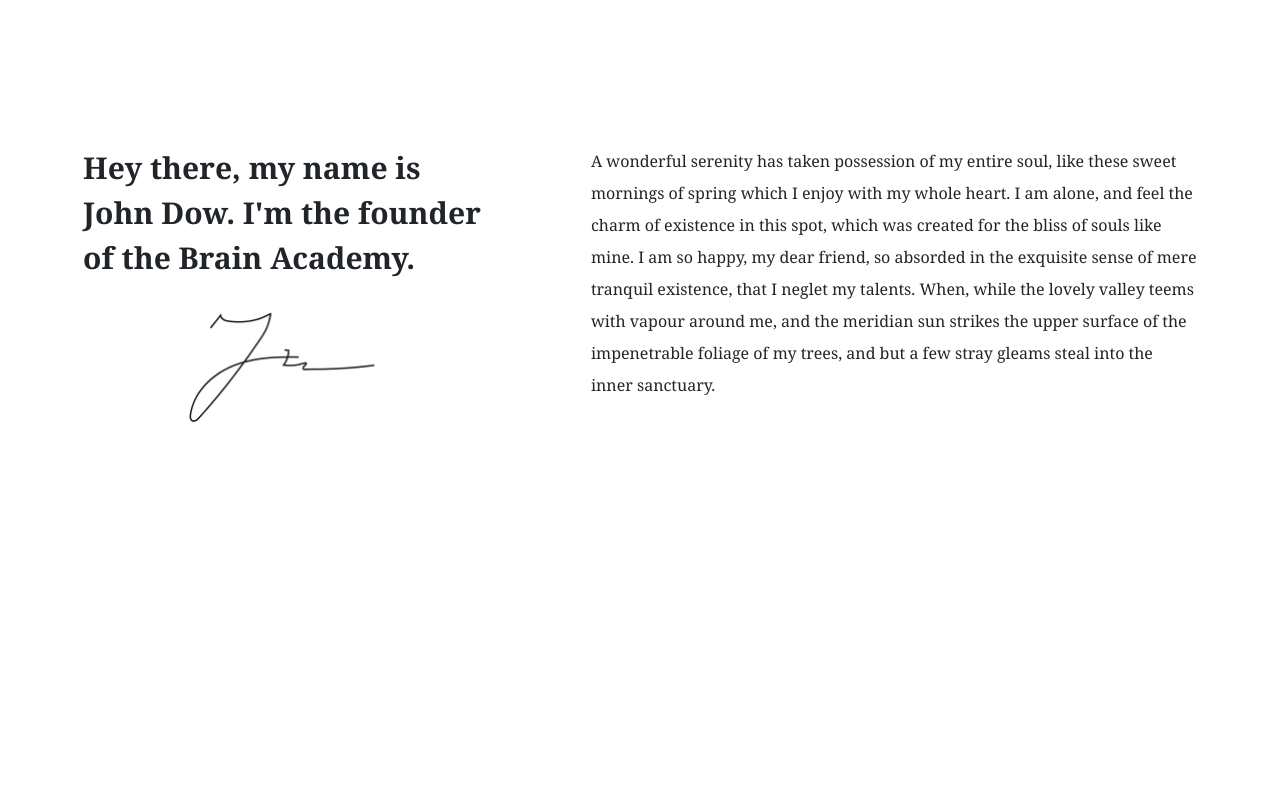
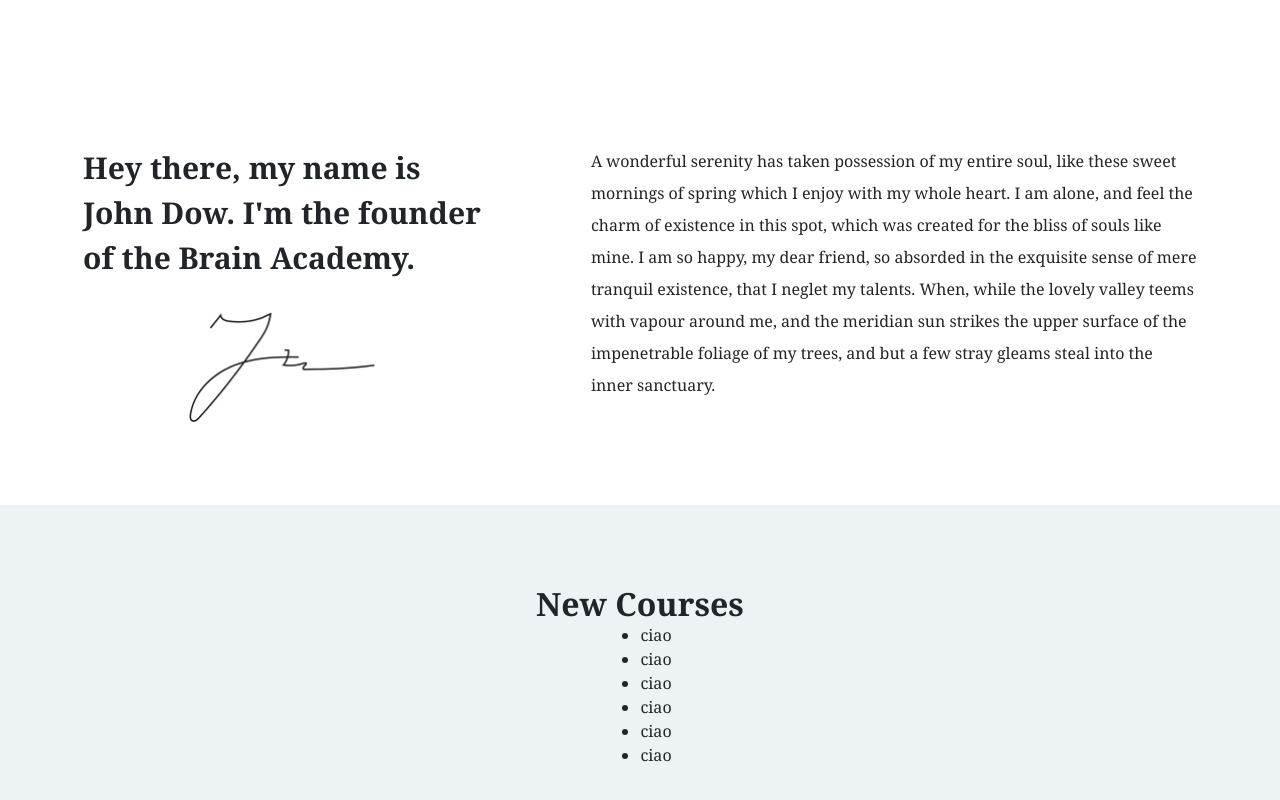
Before and after one commit to christiansaccani/one-istructor, a Vue app: page / in a window 1280 px wide. Shown: the part 1005-1805 px from the top of the page. Before the commit the page ends 1510 px from the top, so only its background shows below. Built offline with nearby package versions, Linux system fonts and the light colour scheme.

Commit message:
new courses link

```diff
--- a/src/App.vue
+++ b/src/App.vue
@@ -2,12 +2,14 @@
 
 import AppNav from './components/AppNav.vue';
 import AppJumbo from './components/AppJumbo.vue';
+import AppCourses from './components/AppCourses.vue';
 
 export default {
 
   components: {
     AppNav,
     AppJumbo,
+    AppCourses,
   },
 }
 
@@ -16,6 +18,7 @@ export default {
 <template>
   <AppNav></AppNav>
   <AppJumbo></AppJumbo>
+  <AppCourses></AppCourses>
 </template>
 
 <style>
--- /dev/null
+++ b/src/components/AppCourses.vue
@@ -0,0 +1,58 @@
+<script>
+
+import store from '../store.js';
+
+import AppCoursesCard from './AppCoursesCard.vue';
+
+export default {
+    name: 'AppCourses',
+
+    components: {
+        AppCoursesCard,
+    },
+
+    data() {
+        return {
+            store
+        };
+    }
+}
+
+</script>
+
+<template>
+
+<section>
+    <h2>
+        New Courses
+    </h2>
+    <ul>
+      <AppCoursesCard
+      v-for="currentCourse in store.state.courses"
+      :course="currentCourse"></AppCoursesCard>
+    </ul>
+</section>
+
+</template>
+
+
+<style lang="scss" scoped>
+
+@use '../style/variables' as *;
+@use '../style/mixins' as *;
+
+section {
+    background-color: #edf2f5;
+    padding: 80px 0px 95px;
+
+    display: flex;
+    flex-direction: column;
+    align-items: center;
+
+    h2 {
+        margin: 0 auto;
+        font-weight: bold;
+    }
+}
+
+</style>
--- /dev/null
+++ b/src/components/AppCoursesCard.vue
@@ -0,0 +1,31 @@
+<script>
+
+import store from '../store.js';
+
+export default {
+    name: 'AppCoursesCard',
+
+    props: {
+        course: Object,
+    },
+}
+
+</script>
+
+<template>
+
+<li>
+    ciao
+</li>
+
+</template>
+
+
+<style lang="scss" scoped>
+
+@use '../style/variables' as *;
+@use '../style/mixins' as *;
+
+
+
+</style>
--- a/src/store.js
+++ b/src/store.js
@@ -4,7 +4,58 @@ import { createStore } from 'vuex';
 const store = createStore({
     state: {
         arrayNav: ['Courses', 'Course Formats', 'Add Course', 'Pages', 'Demos'],
-        arraySocials: ['<i class="fa-brands fa-linkedin"></i>', '<i class="fa-brands fa-instagram"></i>', '<i class="fa-brands fa-facebook"></i>', '<i class="fa-brands fa-x-twitter"></i>']
+        arraySocials: ['<i class="fa-brands fa-linkedin"></i>', '<i class="fa-brands fa-instagram"></i>', '<i class="fa-brands fa-facebook"></i>', '<i class="fa-brands fa-x-twitter"></i>'],
+
+        courses: [
+            {
+                cover: "../public/images/photo-1496307042754-b4aa456c4a2d-370x200.jpeg",
+                title: "How to be a DJ? Make Electronic Music",
+                type: "Electronic",
+                difficulty: "Advanced",
+                lectures: 8,
+                hours: 6,
+            },
+            {
+                cover: "../public/images/12345-1-370x200.png",
+                title: "Nvidia and UE4 Technologies Practice",
+                type: "Nvidia",
+                difficulty: "Advanced",
+                lectures: 8,
+                hours: 6,
+            },
+            {
+                cover: "../public/images/photo-1491897554428-130a60dd4757-370x200.jpeg",
+                title: "Fashion Photography from professional",
+                type: "Fashion",
+                difficulty: "Advanced",
+                lectures: 6,
+                hours: 6,
+            },
+            {
+                cover: "../public/images/photo-1416339134316-0e91dc9ded92-370x200.jpeg",
+                title: "Design Instruments for Communication",
+                type: "Communication",
+                difficulty: "Intermediate",
+                lectures: 6,
+                hours: 6,
+            },
+            {
+                cover: "../public/images/cathryn-lavery-67852-unsplash-370x200.jpg",
+                title: "Make your Concept Right and Beautiful",
+                type: "Art",
+                difficulty: "Intermediate",
+                lectures: 6,
+                hours: 6,
+            },
+            {
+                cover: "../public/images/photo-1475452779376-caebfb988090-370x200.jpeg",
+                title: "Road Bike Manual or How to Be a Champion",
+                type: "Bicycling",
+                difficulty: "Beginner",
+                lectures: 6,
+                hours: 6,
+            },
+        ],
     },
     mutations: {
 
```
